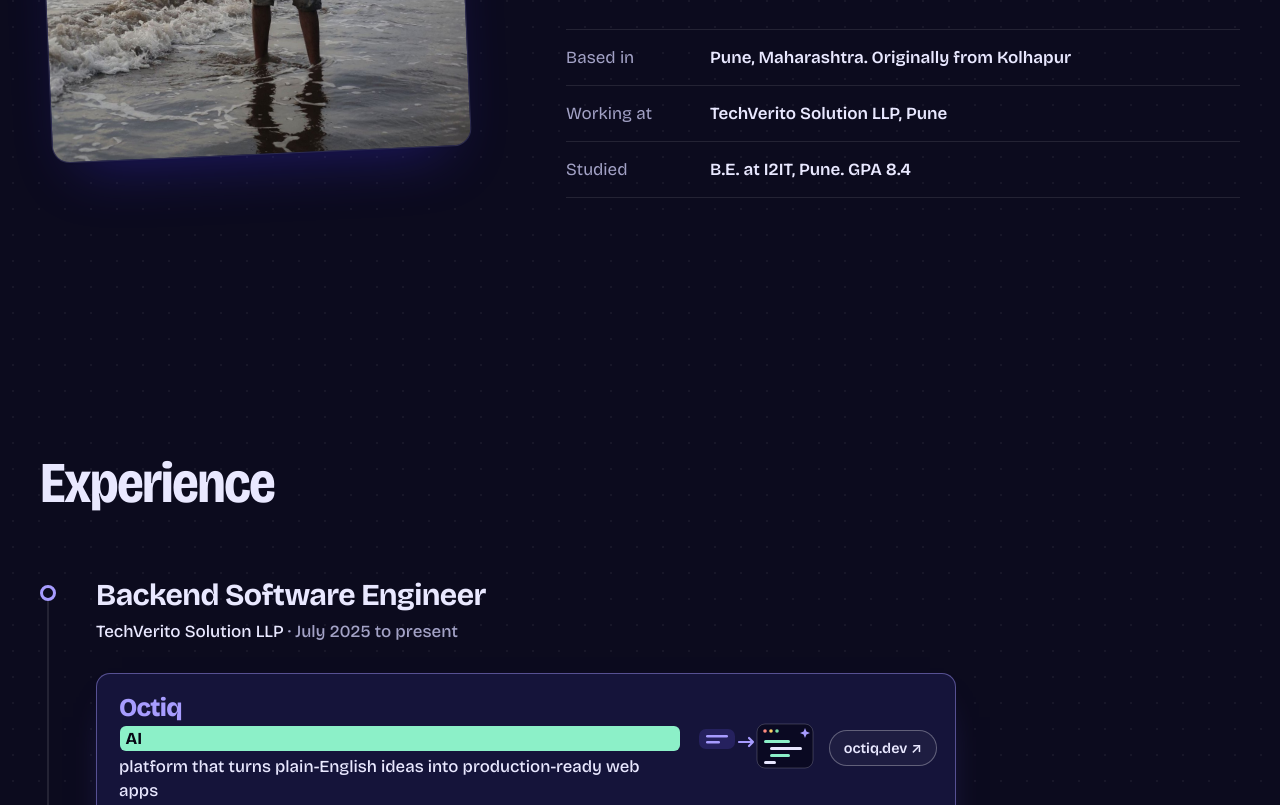
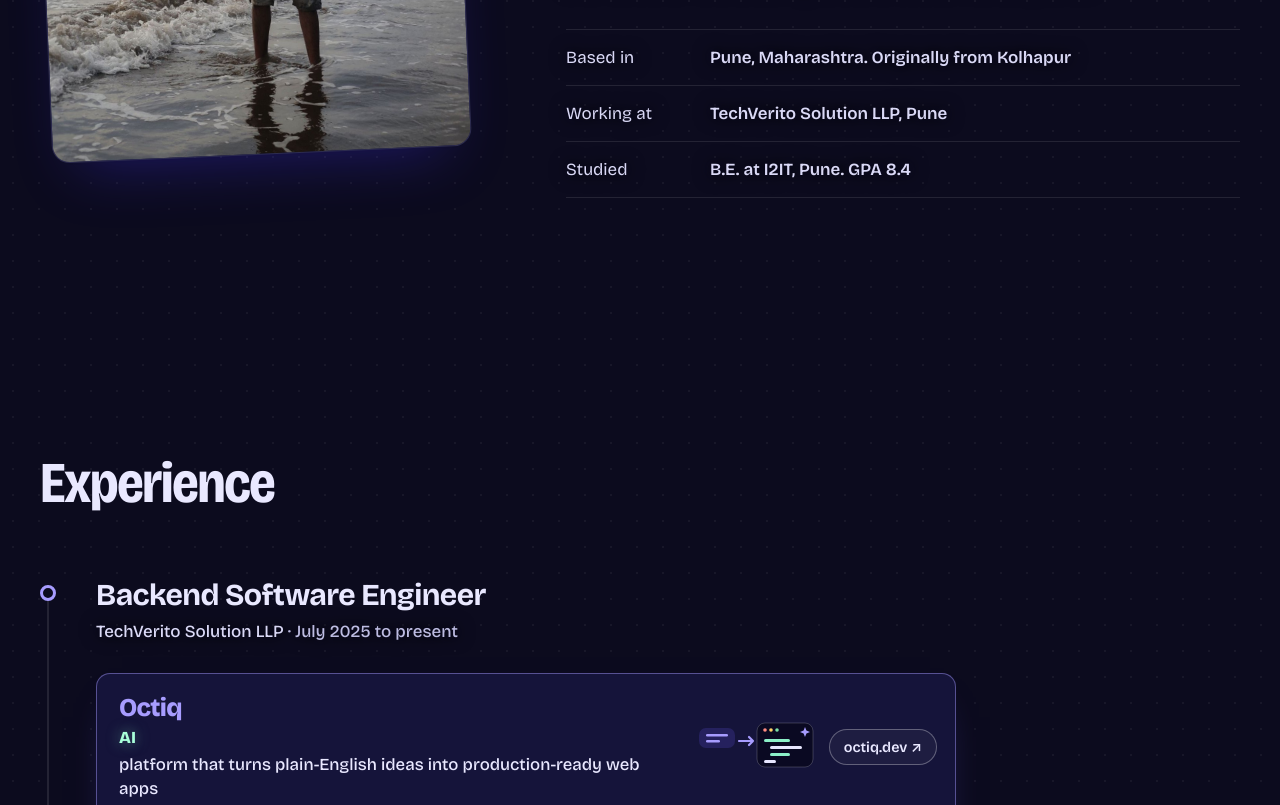
Before and after one commit to adityaanantjadhav/adityaanantjadhav.github.io, a plain HTML site: page index.html in a window 1280 px wide. Shown: the part 1494-2299 px from the top of the page. Drawn offline with nearby package versions, Linux system fonts and the light colour scheme.

Commit message:
Smaller tokens, brighter body text, simpler highlights

```diff
--- a/style.css
+++ b/style.css
@@ -484,3 +484,29 @@ main, .foot { position: relative; z-index: 1; }
 .foot { background-color: rgba(7, 6, 20, .92); }
 
 @media (max-width: 640px) { .hint { display: none; } }
+
+/* ================= Readability over the floating background ================= */
+:root { --muted: #BDBCE2; --text-soft: #DAD9F6; }
+.hero__lead,
+.about__text p,
+.facts dt, .facts dd,
+.proj__text p,
+.skills dt, .skills dd,
+.list li, .list b,
+.tl__head p, .tl__head .muted,
+.contact__text p {
+  color: var(--text-soft);
+  text-shadow:
+    0 0 8px rgba(12, 11, 30, .95),
+    0 0 18px rgba(12, 11, 30, .9),
+    0 0 26px rgba(167, 156, 255, .2);
+}
+.list .muted, .tl__head .muted { color: var(--muted); }
+.hero__lead, .about__text p { font-weight: 450; }
+
+/* Highlighted words in the product descriptions: bolder and brighter, no box */
+.hl {
+  background: none; padding: 0; margin: 0; border-radius: 0;
+  color: #A8FFD9; font-weight: 800;
+  text-shadow: 0 0 14px rgba(140, 240, 200, .5);
+}
```
